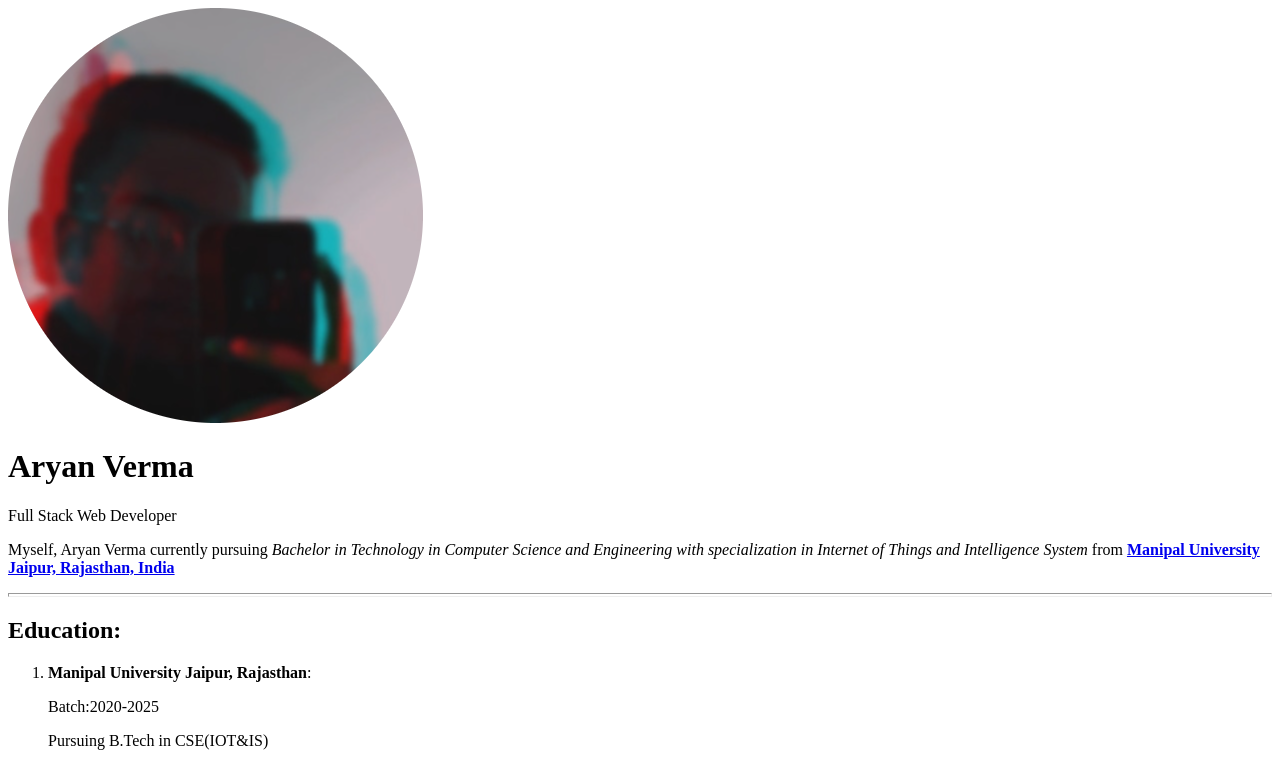
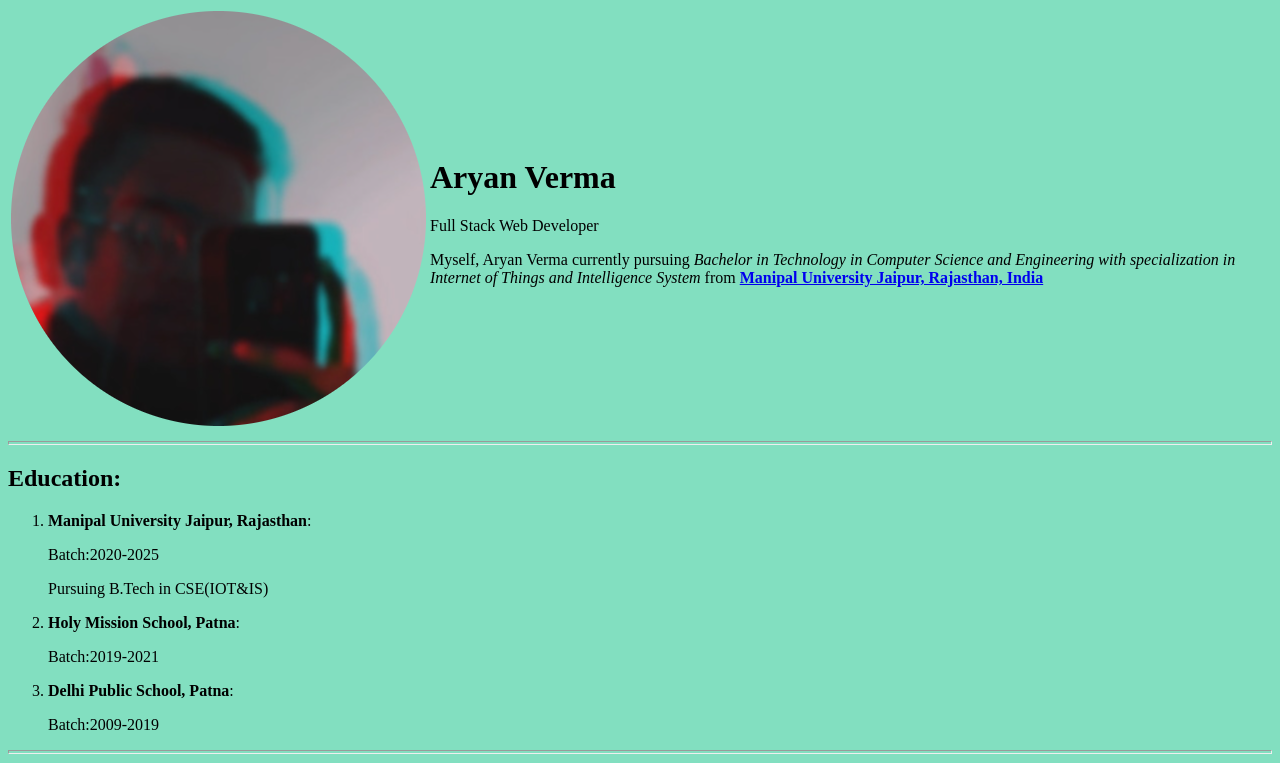
Before and after one commit to starkver23/Website, a plain HTML site: page index.html in a window 1280 px wide. Shown: the top 763 px of the page. Drawn offline with Linux system fonts and the light colour scheme.

Commit message:
changes 1

```diff
--- a/index.html
+++ b/index.html
@@ -8,14 +8,24 @@
     <title>Document</title>
 </head>
 
-<body>
-    <img src="aryan.png" ,alt="Aryan's picture">
-    <h1>Aryan Verma</h1>
-    <p>Full Stack Web Developer</p>
-    <p>Myself, Aryan Verma currently pursuing<em> Bachelor in Technology in Computer Science and Engineering with
-            specialization in Internet of Things and Intelligence System</em> from <strong><a
-                href="https://jaipur.manipal.edu/">Manipal University
-                Jaipur, Rajasthan, India</a></strong></p>
+<body style="background-color:rgb(130, 223, 192);">
+    <table>
+        <tr>
+            <td><img src="aryan.png" ,alt="Aryan's picture"></td>
+            <td>
+                <h1>Aryan Verma</h1>
+                <p>Full Stack Web Developer</p>
+                <p>Myself, Aryan Verma currently pursuing<em> Bachelor in Technology in Computer Science and Engineering
+                        with
+                        specialization in Internet of Things and Intelligence System</em> from <strong><a
+                            href="https://jaipur.manipal.edu/">Manipal University
+                            Jaipur, Rajasthan, India</a></strong></p>
+            </td>
+        </tr>
+
+
+    </table>
+
     <hr size="4">
     <h2>Education:</h2>
     <ol>
```
